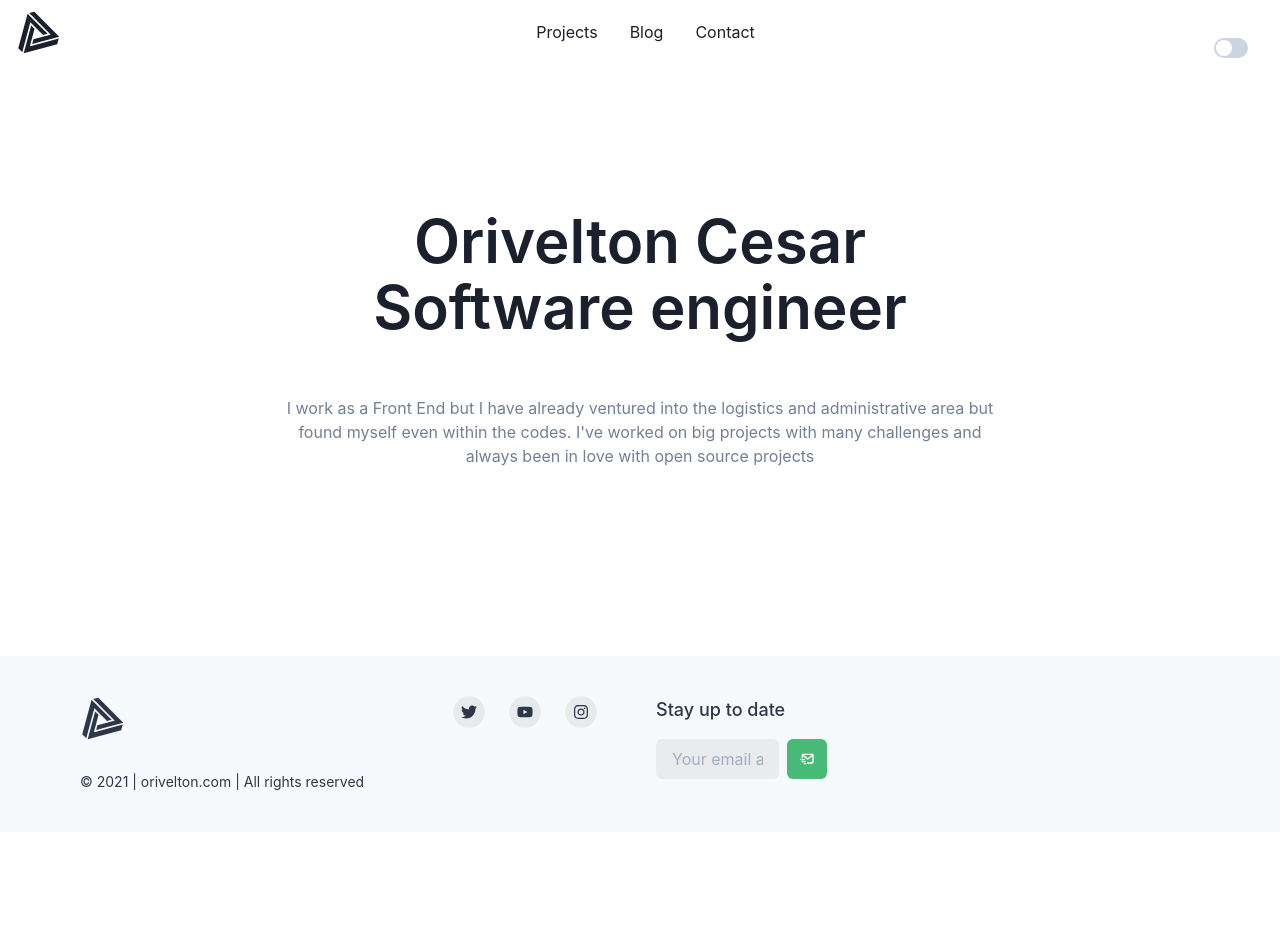
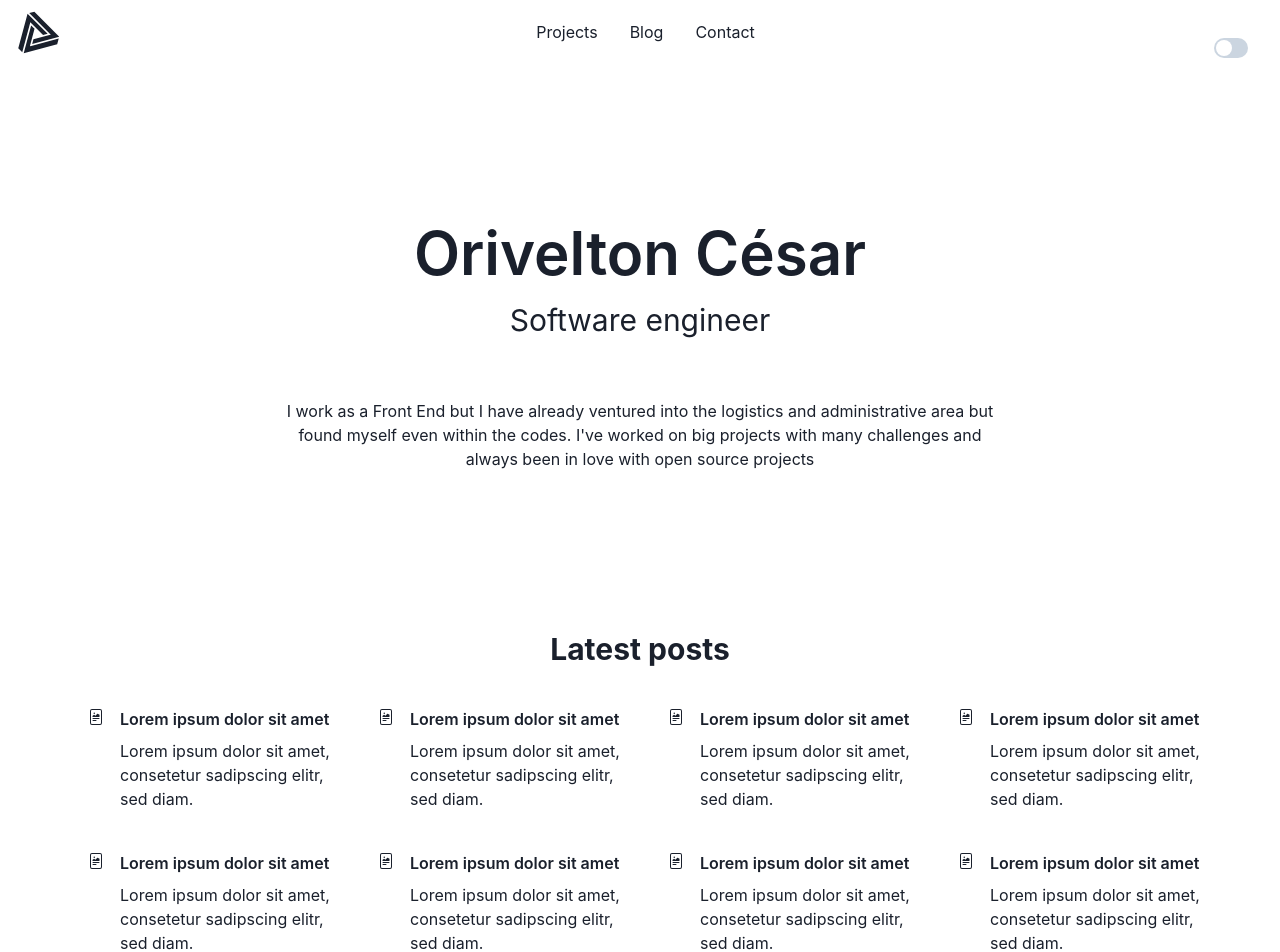
Before and after one commit to orivelton/orivelton.com, a Next.js app: page / in a window 1280 px wide. Shown: the top 952 px of the page. Before the commit the page ends 832 px from the top, so only its background shows below. Built offline with nearby package versions, Linux system fonts and the light colour scheme.

Commit message:
chore: Home page

```diff
--- a/src/components/CtaPrimary.tsx
+++ b/src/components/CtaPrimary.tsx
@@ -1,5 +1,4 @@
-import Head from 'next/head';
-import { Box, Heading, Container, Text, Stack } from '@chakra-ui/react';
+import { Box, Container, Text, Stack } from '@chakra-ui/react'
 
 export default function CtaPrimary() {
   return (
@@ -9,19 +8,18 @@ export default function CtaPrimary() {
         textAlign={'center'}
         spacing={{ base: 8, md: 14 }}
         py={{ base: 20, md: 36 }}>
-        <Heading
-          fontWeight={600}
-          fontSize={{ base: '2xl', sm: '4xl', md: '6xl' }}
-          lineHeight={'110%'}>
-          Orivelton Cesar
-          <Text as={'p'}>
+        <Text as={'div'}>
+          <Text as={'h1'} fontWeight={600} fontSize={{ base: '5xl', sm: '4xl', md: '6xl' }}>
+            Orivelton César
+          </Text>
+          <Text as={'h2'} fontSize={{ base: '1xl', sm: '1xl', md: '3xl' }}>
             Software engineer
           </Text>
-        </Heading>
-        <Text color={'gray.500'}>
+        </Text>
+        <Text as={'h3'}>
           I work as a Front End but I have already ventured into the logistics and administrative area but found myself even within the codes. I've worked on big projects with many challenges and always been in love with open source projects
         </Text>
       </Stack>
     </Container>
-  );
+  )
 }
--- a/src/components/Logo.tsx
+++ b/src/components/Logo.tsx
@@ -1,6 +1,6 @@
 import Icon from "@chakra-ui/icon";
-import { GiMoebiusTriangle } from "react-icons/gi";
+import { GiMoebiusTriangle } from "react-icons/gi"
 
-const Logo = () => (<Icon as={GiMoebiusTriangle} w={45} h={45} />);
+const Logo = () => (<Icon as={GiMoebiusTriangle} w={45} h={45} />)
 
 export default Logo;
--- a/src/components/Nav.tsx
+++ b/src/components/Nav.tsx
@@ -4,9 +4,7 @@ import Logo from './Logo'
 
 const Links = ['Projects', 'Blog', 'Contact']
 
-
 export default function Nav() {
-
   return (
     <>
       <Box px={4}>
--- /dev/null
+++ b/src/components/PreviewBlog.tsx
@@ -0,0 +1,36 @@
+import { Box, Container, Heading, SimpleGrid, Icon, Text, Stack, HStack, VStack } from '@chakra-ui/react';
+import { BsFileRichtext } from 'react-icons/bs';
+
+const features = Array.apply(null, Array(8)).map(function (x, i) {
+  return {
+    id: i,
+    title: 'Lorem ipsum dolor sit amet',
+    text: 'Lorem ipsum dolor sit amet, consetetur sadipscing elitr, sed diam.',
+  };
+});
+
+export default function PreviewBlog() {
+  return (
+    <Box p={4}>
+      <Stack spacing={4} as={Container} maxW={'3xl'} textAlign={'center'}>
+        <Heading fontSize={'3xl'}>Latest posts</Heading>
+      </Stack>
+
+      <Container maxW={'6xl'} mt={10}>
+        <SimpleGrid columns={{ base: 1, md: 2, lg: 4 }} spacing={10}>
+          {features.map((feature) => (
+            <HStack key={feature.id} align={'top'}>
+              <Box px={2}>
+                <Icon as={BsFileRichtext} />
+              </Box>
+              <VStack align={'start'}>
+                <Text fontWeight={600}>{feature.title}</Text>
+                <Text >{feature.text}</Text>
+              </VStack>
+            </HStack>
+          ))}
+        </SimpleGrid>
+      </Container>
+    </Box>
+  )
+}
--- a/src/pages/index.tsx
+++ b/src/pages/index.tsx
@@ -1,10 +1,12 @@
 import { Flex } from '@chakra-ui/react'
 import CtaPrimary from '../components/CtaPrimary'
+import PreviewBlog from '../components/PreviewBlog'
 
 const Index = () => (
   <>
-    <Flex>
+    <Flex flexDirection="column">
       <CtaPrimary />
+      <PreviewBlog />
     </Flex>
   </>
 )
```
